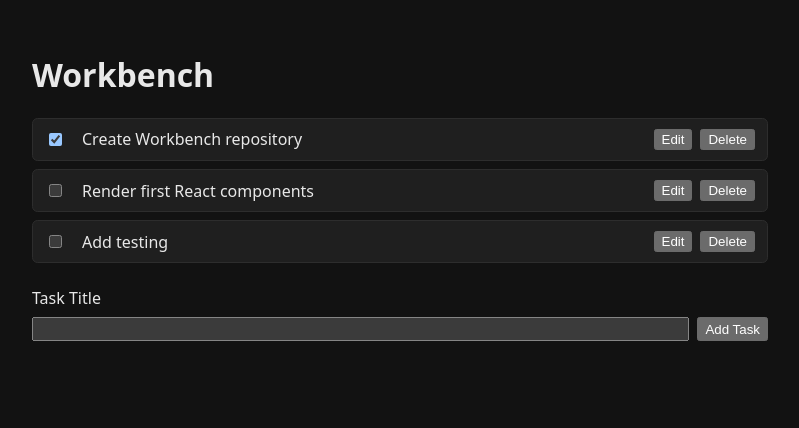
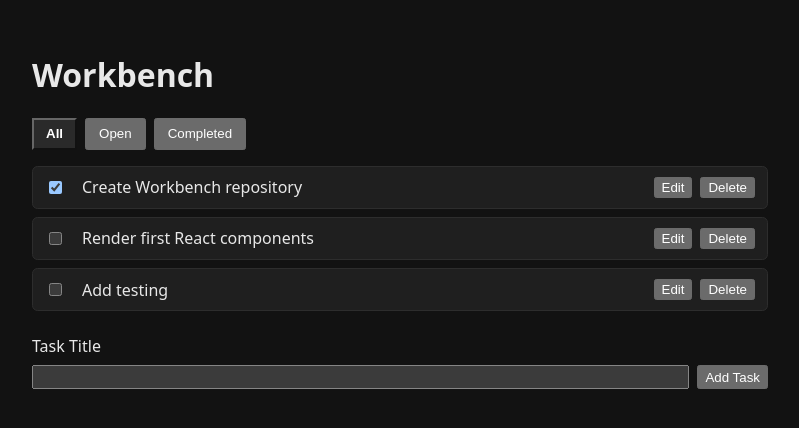
Before and after one commit to Sareuth/workbench, a React (Vite) app: page / in a window 1280 px wide. Shown: the top 428 px of the page, without its empty margins (240-1039 px from the left). Built offline with nearby package versions, Linux system fonts and the light colour scheme.

Commit message:
Add task filtering

```diff
--- a/src/App.tsx
+++ b/src/App.tsx
@@ -20,6 +20,18 @@ function App() {
       completed: false,
     },
   ]);
+
+  const [filter, setFilter] = useState<"All" | "Open" | "Completed">("All");
+  const visibleTasks = tasks.filter((task) => {
+    switch (filter) {
+      case "Open":
+        return !task.completed;
+      case "Completed":
+        return task.completed;
+      default:
+        return true;
+    }
+  });
 
   const [title, setTitle] = useState<string>("");
   const [editingTaskID, setEditingTaskID] = useState<string | null>(null);
@@ -89,8 +101,28 @@ function App() {
   return (
     <main>
       <h1>Workbench</h1>
+      <div className="task-filters">
+        <button
+          onClick={() => setFilter("All")}
+          aria-pressed={filter === "All"}
+        >
+          All
+        </button>
+        <button
+          onClick={() => setFilter("Open")}
+          aria-pressed={filter === "Open"}
+        >
+          Open
+        </button>
+        <button
+          onClick={() => setFilter("Completed")}
+          aria-pressed={filter === "Completed"}
+        >
+          Completed
+        </button>
+      </div>
       <TaskList
-        tasks={tasks}
+        tasks={visibleTasks}
         editingTaskID={editingTaskID}
         handleToggle={handleToggle}
         handleDelete={handleDelete}
--- a/src/index.css
+++ b/src/index.css
@@ -19,6 +19,22 @@ main {
   max-width: 800px;
   margin: 0 auto;
   padding: 2rem;
+}
+
+.task-filters {
+  display: flex;
+  gap: 0.5rem;
+  margin-bottom: 1rem;
+}
+
+.task-filters button {
+  padding: 0.4rem 0.75rem;
+}
+
+.task-filters button[aria-pressed="true"] {
+  font-weight: 600;
+  border-color: #666;
+  background: #2a2a2a;
 }
 
 input[type="checkbox"] {
```
Also changed, not shown: 1 other file (tests, documents, lock files or other folders).
